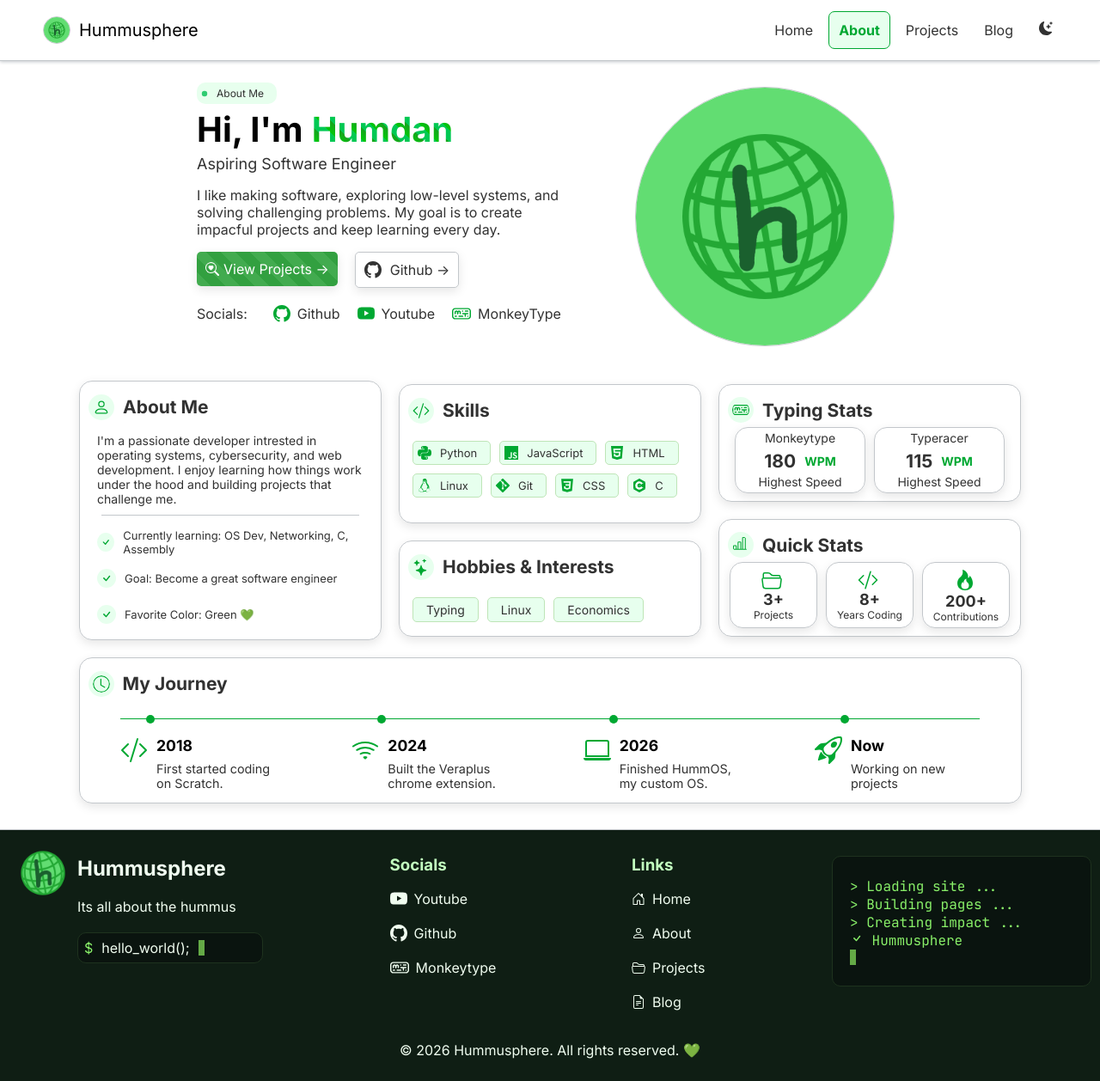
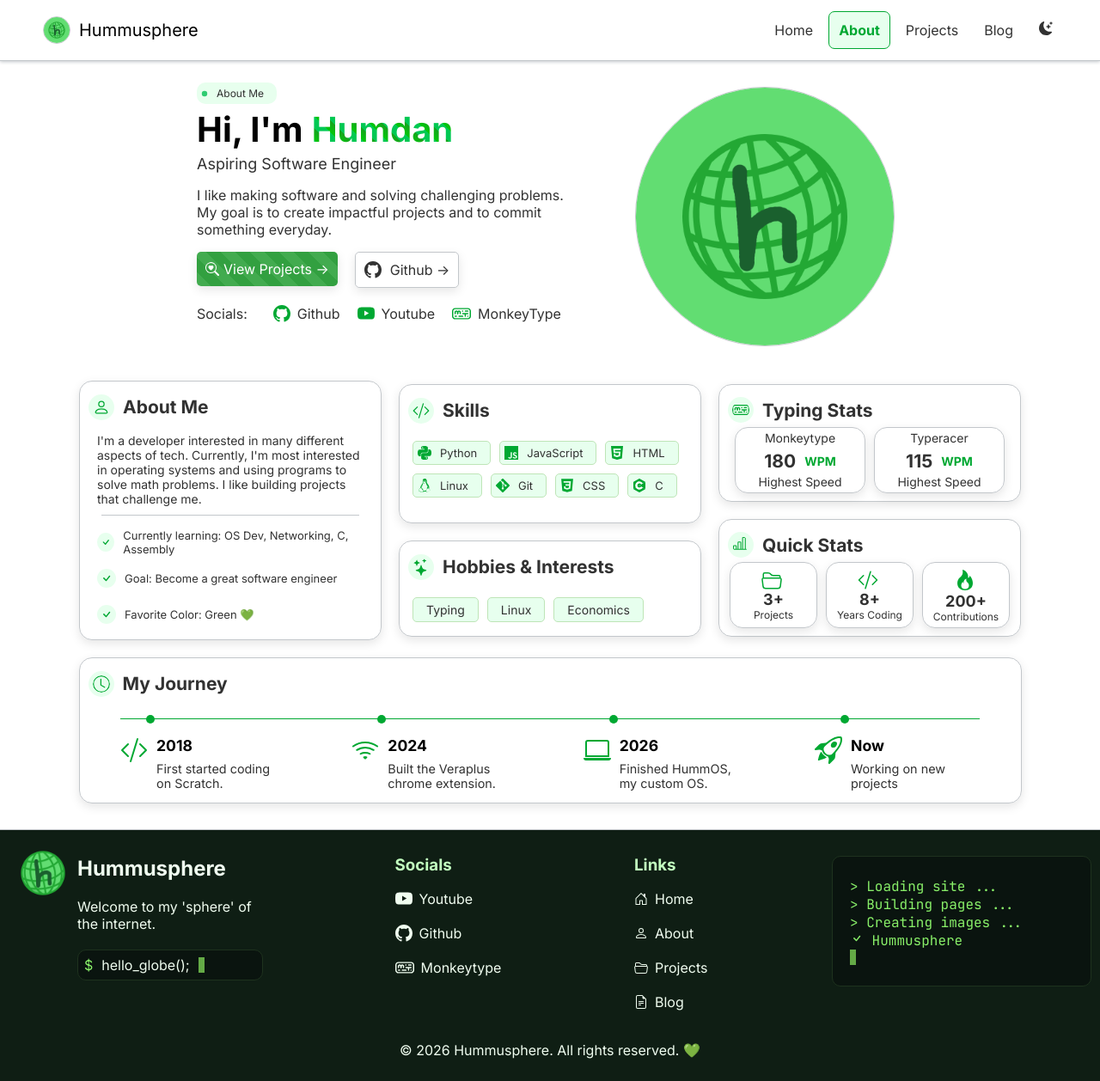
Before and after one commit to hummusphere/hummusphere.github.io, a Jekyll site: the page built from directory/about.html, in a window 1280 px wide and 1258 px high. Shown: the whole window at 86% size. Built offline with Jekyll 4.4.1, drawn with Linux system fonts in a browser that asks for light colours.

Commit message:
Fixed up language

```diff
--- a/_includes/footer.html
+++ b/_includes/footer.html
@@ -4,10 +4,10 @@
             <img src="{{ '../assets/Profile-Picture-No-Background.png' | relative_url }}" width="80" height="80">
             <div>
                 <h2>Hummusphere</h2>
-                <p style="margin:0px;"> Its all about the hummus</p>
+                <p style="margin:0px; max-width:225px;"> Welcome to my 'sphere' of the internet. </p>
                 <div class="flex flex-row items-center" style="padding: 7px; gap: 10px; width: 200px; margin-top: 20px; background: rgb(10,20,15); border: 1px solid rgb(30,50,30); border-radius: 10px; ">
                     <p style="color: rgb(137, 240, 105); margin:0px;"> $ </p>
-                    <p style="margin:0px;"> hello_world(); </p>
+                    <p style="margin:0px;"> hello_globe(); </p>
                     <svg xmlns="http://www.w3.org/2000/svg" viewBox="0 0 10 18" width="10" height="18" fill="#64AA46">
                         <rect width="7" height="18"/>
                     </svg>
@@ -68,7 +68,7 @@
         <div style="background: rgb(10,20,15); border: 1px solid rgb(30,50,30); border-radius: 10px; color: rgb(137, 240, 105); width:100%; max-width: 260px; height:110px; padding: 20px; margin-top: 20px; font-family: 'JetBrains Mono', monospace;" class="flex flex-col justify-center">
             <p style="margin:0px;"> > Loading site ...</p>
             <p style="margin:0px;"> > Building pages ...</p>
-            <p style="margin:0px;"> > Creating impact ...</p>
+            <p style="margin:0px;"> > Creating images ...</p>
             <p style="margin:0px;">
                 <svg xmlns="http://www.w3.org/2000/svg" width="16" height="16" fill="currentColor" class="bi bi-check" viewBox="0 0 16 16">
                     <path d="M10.97 4.97a.75.75 0 0 1 1.07 1.05l-3.99 4.99a.75.75 0 0 1-1.08.02L4.324 8.384a.75.75 0 1 1 1.06-1.06l2.094 2.093 3.473-4.425z"/>
--- a/directory/about.html
+++ b/directory/about.html
@@ -15,9 +15,8 @@ permalink: /about/
             </div>
             <div class="flex flex-row" style="gap: 10px; font-size:20px;"><h1 style="margin:0px">Hi, I'm </h1><h1 style="margin: 0px; background: repeating-linear-gradient( 45deg, #00c853, #00c953 10px, #01c90a 10px, #18a21e 20px ); background-clip: border-box; -webkit-background-clip: text; color: transparent;"> Humdan</h1></div>
             <p style="font-size: 18px; margin: 5px 0px;"> Aspiring Software Engineer</p>
-            <p style="margin-right: 70px;"> I like making software, exploring low-level systems,
-                and solving challenging problems. My goal is to create impacful projects
-                and keep learning every day.</p>
+            <p style="margin-right: 70px;"> I like making software and solving challenging problems. My goal is to create impactful projects
+                and to commit something everyday.</p>
             <div class="flex flex-row" style="gap: 20px;">
                 <a href="/projects/" class="flex flex-row items-center about-me-projects-button">
                     <svg xmlns="http://www.w3.org/2000/svg" width="16" height="16" fill="currentColor" class="bi bi-search-heart" viewBox="0 0 16 16">
@@ -65,8 +64,8 @@ permalink: /about/
                 </svg>
                 <h2> About Me </h2>
             </div>
-            <p style="margin: 0px 20px;"> I'm a passionate developer intrested in operating systems, cybersecurity, and web development.
-                I enjoy learning how things work under the hood and building projects that challenge me.
+            <p style="margin: 0px 20px;"> I'm a developer interested in many different aspects of tech. Currently, I'm most interested in
+                operating systems and using programs to solve math problems. I like building projects that challenge me.
             </p>
             <div style="width: 300px; height: 1px; background: var(--border-color); margin: 10px auto;"></div>
             <div class="flex flex-row items-center" style="font-size: 13px; margin: 0px 10px;">
--- a/index.html
+++ b/index.html
@@ -17,8 +17,8 @@ permalink: /
         <p style="margin:2px auto;"> Aspiring Software Engineer</p>
         <div style="height: 2px; width: 80px; background: var(--spring-green); margin: 10px auto;"></div>
         <p style="margin: 0px auto; padding: 0px 30px; text-align:center;">
-            I build software, experiment with low-level systems, and explore cybersecurity. Welcome
-            to my corner of the internet.
+            I build software, mainly whatever interests me at the moment. I also mess with linux. Welcome
+            to my 'sphere' of the internet.
         </p>
         <div class="flex flex-row items-center" style="font-size:12px; margin: 20px 20px 0px 50px;">
             <svg style="margin-right: 10px; padding: 9px; border-radius: 100%; border: 1px solid var(--spring-green); color:var(--spring-green);" xmlns="http://www.w3.org/2000/svg" width="16" height="16" fill="currentColor" class="bi bi-code-slash" viewBox="0 0 16 16">
@@ -72,7 +72,7 @@ permalink: /
         <div class="flex flew-rox items-center wrap" style="justify-content: space-between; height: fit-content; width: 100%; margin:10px; margin-left: 15px; color: var(--text-color);">
             <div>
                 <div class="flex flex-row"><h1 style="margin:5px">Highlighted Projects</h1><h1 style="margin:5px; font-size: 32px; color: rgb(58, 173, 58)">.</h1></div>
-                <p style="margin:5px"> A collection of projects I've built and improve.</p>
+                <p style="margin:5px"> A collection of projects I've built and continue to improve.</p>
             </div>
             <a class="see-more" href="/projects/"> See More Projects-></a>
         </div>
```
